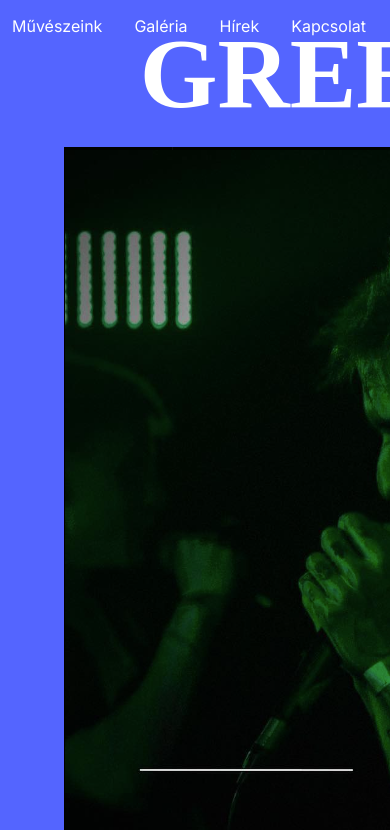
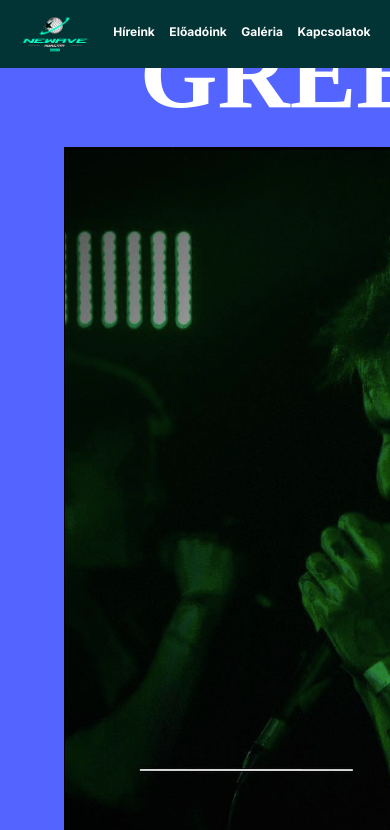
Before and after one commit to WR0NGTH3HU4/newave, a SvelteKit app in the folder app/: page /green_heart in a window 390 px wide. Shown: the top 830 px of the page. Built offline with nearby package versions, Linux system fonts and the light colour scheme.

Commit message:
mobil m méretig emgcsináltam a reszponzivitást

```diff
--- a/app/src/components/Navbar.svelte
+++ b/app/src/components/Navbar.svelte
@@ -1,70 +1,83 @@
-<script lang="ts">
+<script>
 	import { onMount } from 'svelte';
-	import NavbarCombo from './NavbarCombo.svelte';
-	import ThemeBubble from './ThemeBubble.svelte';
-</script>
 
-<nav>
-	<span class="cim">
-		<a href="/" class="noadeco">
-			<img src="logo/logo_bolygo.png" alt="newave_logo">
-		</a>
-	</span>
+	let showMenu = true;
 
-	<a href="rolunk">Művészeink</a>
-	<a href="galeria">Galéria</a>
-	<a href="hirek">Hírek</a>
-	<a href="kapcsolat">Kapcsolat</a>
-</nav>
-
-<style lang="scss">
-	@use '../scss/nav.scss';
-
-	:global(nav .options a) {
-		color: black;
-		text-decoration: none;
+	function toggleMenu() {
+	  showMenu = !showMenu;
 	}
 
-	:global(nav .options img) {
-		width: 2rem;
+	onMount(() => {
+	  const handleResize = () => {
+		if (window.innerWidth >= 768) {
+		  showMenu = true;
+		}
+	  };
+
+	  window.addEventListener('resize', handleResize);
+
+	  return () => {
+		window.removeEventListener('resize', handleResize);
+	  };
+	});
+  </script>
+
+  <nav>
+	<div class="logo">
+	  <img src="logo/logo_bolygo.png" alt="newave_logo">
+	</div>
+
+	<div class="menu" class:show={showMenu}>
+	  <a href="#">Híreink</a>&nbsp;
+	  <a href="#">Előadóink</a>&nbsp;
+	  <a href="#">Galéria</a>&nbsp;
+	  <a href="#">Kapcsolatok</a>&nbsp;
+	</div>
+  </nav>
+
+  <style>
+	nav {
+	  display: flex;
+	  justify-content: space-between;
+	  align-items: center;
+	  padding: 10px;
+	  background-color: #023436;
 	}
 
-	nav {
-		display: flex;
-		flex-direction: row;
-		flex-wrap: nowrap;
-		justify-content: flex-end;
-
-		align-items: flex-start;
-		padding-right: 15px;
-		padding-left: 15px;
-		max-height: 40px;
-		color: white;
-		padding: 1rem;
-		gap: 1rem;
-
-		& > * {
-			cursor: pointer;
-		}
-
-		& > a, & > a:active, & > a:link, & > a:hover {
-			@extend .nav_link;
-		}
+	.logo {
+	  font-weight: bold;
+	  font-size: 20px;
+	  display: flex;
+	  align-items: center;
 	}
 
-	.cim {
-		font-size: 1.3rem;
-		justify-self: flex-start;
-		margin-right: auto;
-		font-weight: 600;
-
-		a {
-			color: white;
-			text-decoration: none;
-		}
+	.logo img {
+	  height: 4rem;
 	}
 
-	img {
-		height: 4rem;
+	.menu {
+	  display: flex;
+	  gap: 10px;
 	}
-</style>
+
+	.menu a {
+	  text-decoration: none;
+	  color: white;
+	  font-weight: bold;
+	  font-size: 15px;
+	}
+
+	@media (max-width: 768px) {
+	  .menu {
+		gap: 5px;
+	  }
+
+	  .menu a {
+		font-size: 12px;
+	  }
+
+	  .logo img{
+		height: 3rem;
+	  }
+	}
+  </style>
--- a/app/src/routes/green_heart/+page.svelte
+++ b/app/src/routes/green_heart/+page.svelte
@@ -15,11 +15,11 @@
 
     <section id="teszt">
         <div class="feature">
+            <p>ide jöhetne valami videó</p>
+        </div>
+        <div id="question-wrapper">
             <h2>Lorem ipsum dolor sit amet, consectetur adipisicing elit. Quidem suscipit vero unde! Cum ipsum eum, cumque natus, magni architecto fugit adipisci quis iure dolores officia tenetur et, soluta facilis nostrum!</h2>
             <span>Lorem ipsum dolor sit amet, consectetur adipisicing elit. Officiis iusto, in, eos maiores doloribus nemo aliquid illo dolorum accusantium cupiditate excepturi quisquam praesentium exercitationem libero recusandae commodi expedita nostrum quas.</span>
-        </div>
-        <div id="question-wrapper">
-            <p>ide jöhetne valami videó</p>
         </div>
     </section>
 
```
Also changed, not shown: app/src/routes/+page.svelte (+2 -61 lines), 1 other file (tests, documents, lock files or other folders).
